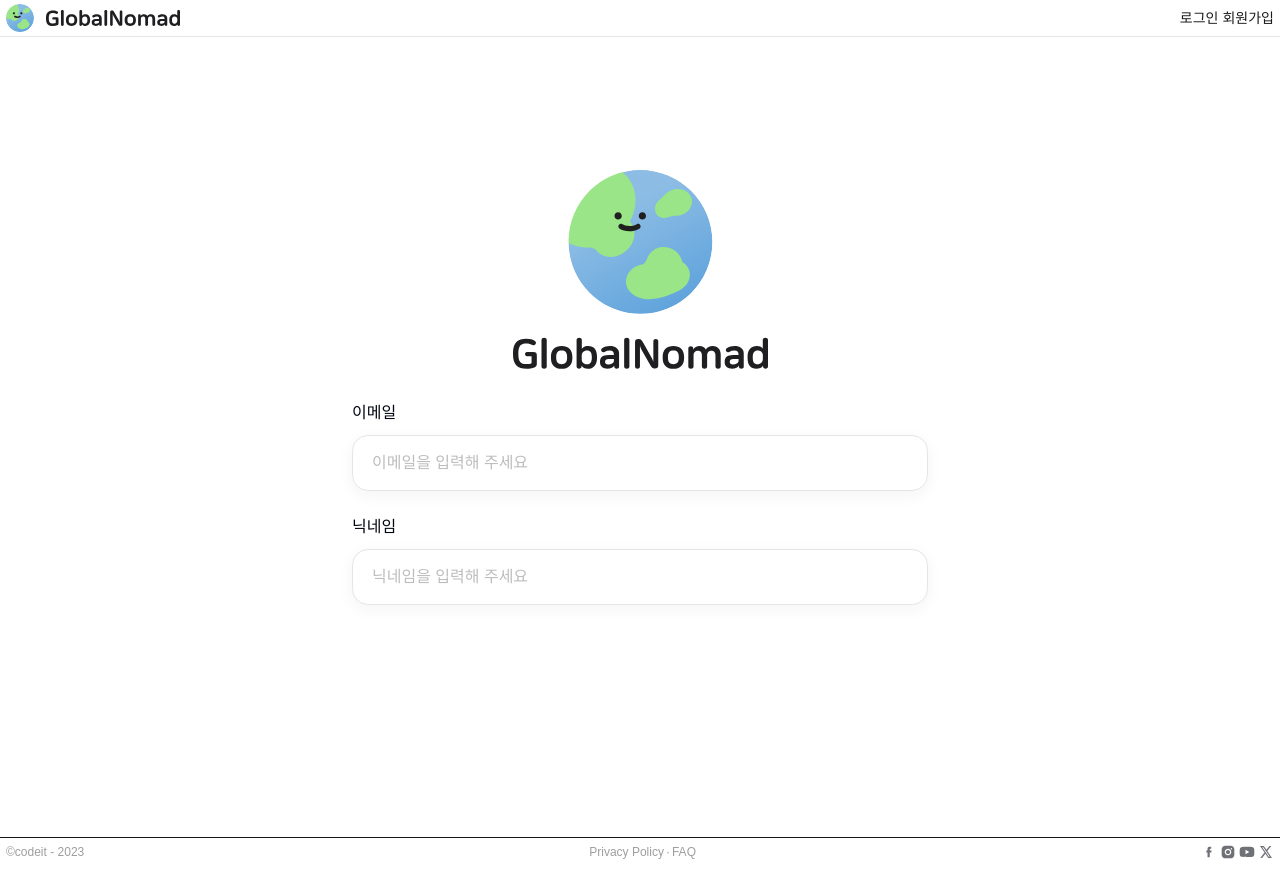
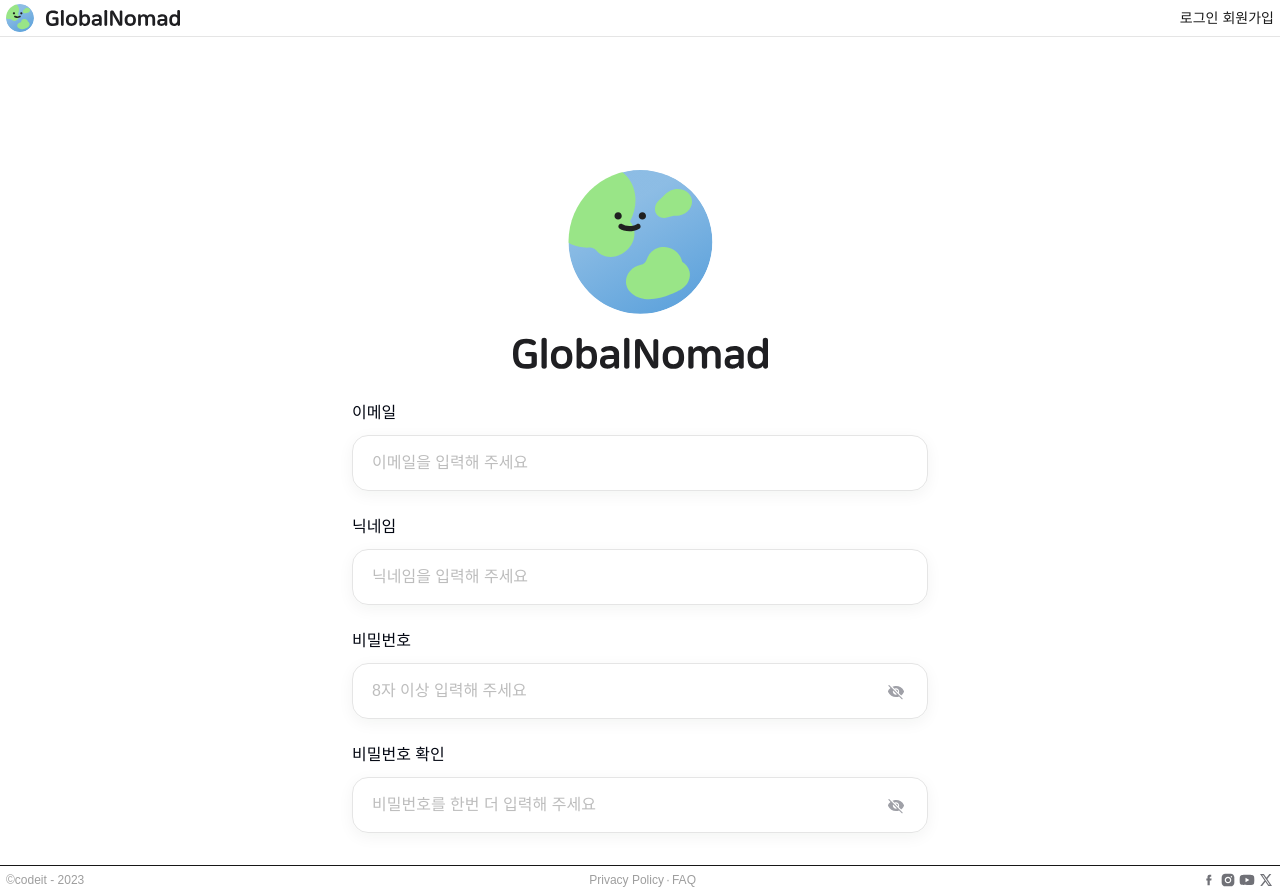
Before and after one commit to yuwonkyu/codenomad, a Next.js app: page /signup in a window 1280 px wide. Before the commit the page ends 866 px from the top, so only its background shows below. Built offline with nearby package versions, Linux system fonts and the light colour scheme; a web font is replaced by a local one.

Commit message:
✨feat: 비밀번호 유효성 추가 및 필드 검사 추가

```diff
--- a/src/app/signup/page.tsx
+++ b/src/app/signup/page.tsx
@@ -1,6 +1,6 @@
 'use client';
 
-import { useState } from 'react';
+import { useState, useEffect } from 'react';
 import Link from 'next/link';
 import Input from '@/components/common/Input';
 
@@ -9,17 +9,37 @@ const SignupPage = () => {
   const [emailError, setEmailError] = useState('');
   const [nickname, setNickname] = useState('');
   const [nicknameError, setNicknameError] = useState('');
+  const [password, setPassword] = useState('');
+  const [passwordError, setPasswordError] = useState('');
+  const [confirmPassword, setConfirmPassword] = useState('');
+  const [confirmError, setConfirmError] = useState('');
 
-  // 이메일 유효성 검사 함수
+  // 이메일 유효성
   const validateEmail = (value: string) => {
     const isValid = /^[^\s@]+@[^\s@]+\.[^\s@]+$/.test(value);
     setEmailError(isValid ? '' : '잘못된 이메일입니다.');
   };
 
-  // 닉네임 유효성 검사 함수
+  // 닉네임 유효성
   const validateNickname = (value: string) => {
     setNicknameError(value.length <= 10 ? '' : '10자 이하로 작성해주세요.');
   };
+
+  // 비밀번호 유효성
+  const validatePassword = (value: string) => {
+    setPasswordError(value.length >= 8 ? '' : '8자 이상 입력해주세요.');
+  };
+
+  const validateConfirm = (value: string) => {
+    setConfirmError(value === password ? '' : '비밀번호가 일치하지 않습니다.');
+  };
+
+  // 비밀번호 변경하면 다시 확인되게
+  useEffect(() => {
+    if (confirmPassword) {
+      validateConfirm(confirmPassword);
+    }
+  }, [password]);
 
   const handleSubmit = (e: React.FormEvent) => {
     e.preventDefault();
@@ -61,6 +81,28 @@ const SignupPage = () => {
           error={nicknameError}
           autoComplete='username'
         />
+
+        <Input
+          label='비밀번호'
+          value={password}
+          onChange={(e) => setPassword(e.target.value)}
+          onBlur={(e) => validatePassword(e.target.value)}
+          placeholder='8자 이상 입력해 주세요'
+          error={passwordError}
+          type='password'
+          autoComplete='new-password'
+        />
+
+        <Input
+          label='비밀번호 확인'
+          value={confirmPassword}
+          onChange={(e) => setConfirmPassword(e.target.value)}
+          onBlur={(e) => validateConfirm(e.target.value)}
+          placeholder='비밀번호를 한번 더 입력해 주세요'
+          error={confirmError}
+          type='password'
+          autoComplete='new-password'
+        />
       </form>
     </main>
   );
```
